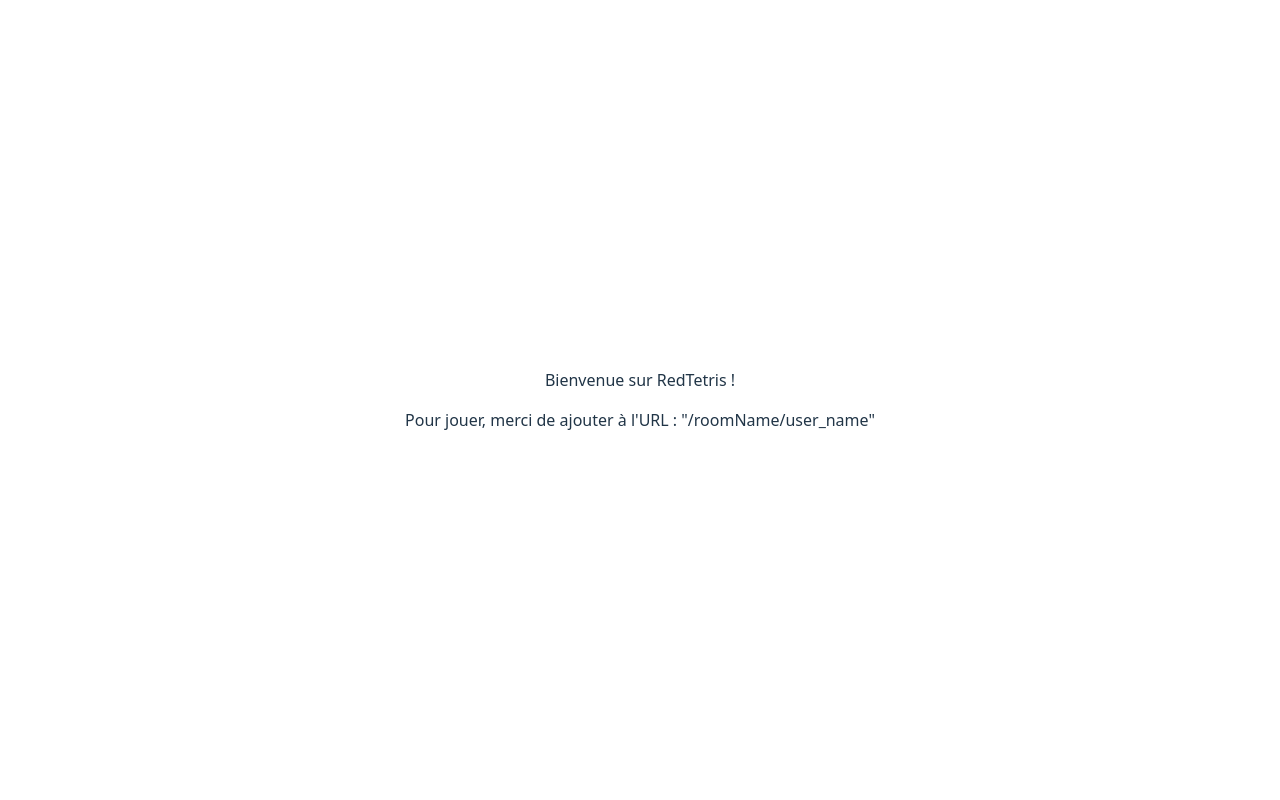
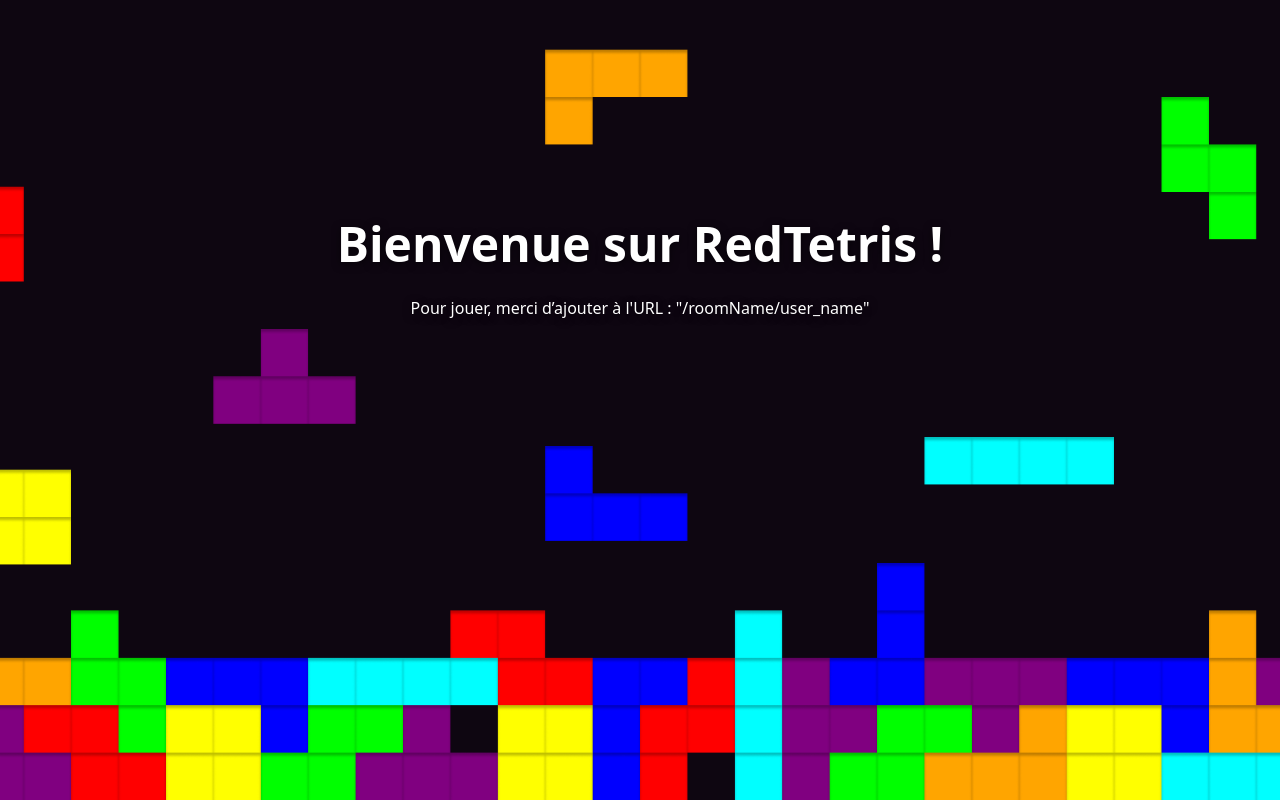
Before and after one commit to MargotBhn/redTetris, a React (Vite) app in the folder client/: page / in a window 1280 px wide. Built offline with nearby package versions, Linux system fonts and the light colour scheme.

Commit message:
Adding Backgrounds to all pages

```diff
--- a/client/src/Components/GameLobby.tsx
+++ b/client/src/Components/GameLobby.tsx
@@ -2,7 +2,7 @@
 import {useEffect, useState} from "react";
 import {io, Socket} from "socket.io-client";
 import WaitingRoom from "./WaitingRoom.tsx";
-
+import bgSimple from "../assets/BackgroundSimple.png"
 
 // import WaitingRoom from "./WaitingRoom.tsx";
 
@@ -109,7 +109,22 @@
         )
     } else if (status === "Game") {
         return (
-            <p>Let's Game</p>
+            <div
+                style={{
+                  position: "fixed",       // background fixe fullscreen
+                  top: 0,
+                  left: 0,
+                  width: "100%",
+                  height: "100%",
+                  backgroundImage: `url(${bgSimple})`,
+                  backgroundSize: "cover",
+                  backgroundPosition: "center",
+                  backgroundRepeat: "no-repeat",
+                  overflow: "hidden",      // sécurité si image trop grande
+                }}
+              >
+                <p>Let's Game</p>
+            </div>
         )
     } else {
         return (<>Status empty</>)
--- a/client/src/Components/WaitingRoom.tsx
+++ b/client/src/Components/WaitingRoom.tsx
@@ -1,3 +1,5 @@
+import bgTetris from '../assets/BackgroundTetris.png'
+
 interface WaitingRoomProps {
     leader: boolean
     listPlayers: string[]
@@ -12,11 +14,38 @@
     const players = listPlayers.map((player) => <p>{player}</p>)
 
     return (
-        <>
-            <h3>Players List</h3>
-            <p>{players}</p>
-            {leader ? <StartButton startGame={startGame}/> : null}
-        </>
+        <div
+            style={{
+                position: "fixed",       // background fixe fullscreen
+                top: 0,
+                left: 0,
+                width: "100%",
+                height: "100%",
+                backgroundImage: `url(${bgTetris})`,
+                backgroundSize: "cover",
+                backgroundPosition: "center",
+                backgroundRepeat: "no-repeat",
+                overflow: "hidden",      // sécurité si image trop grande
+              }}
+            >
+              {/* Texte indépendant */}
+              <div
+                style={{
+                  position: "absolute",
+                  top: "20%",             // distance depuis le haut
+                  left: "50%",
+                  transform: "translateX(-50%)", // centré horizontalement
+                  textAlign: "center",
+                  color: "#fff",
+                  textShadow: "0 2px 8px rgba(0,0,0,0.6)",
+                  zIndex: 10,             // assure que le texte est au-dessus du background
+                }}
+              >
+                  <h3>Players List</h3>
+                  <p>{players}</p>
+                  {leader ? <StartButton startGame={startGame}/> : null}
+              </div>
+            </div>
     )
 
 }
--- a/client/src/Home.tsx
+++ b/client/src/Home.tsx
@@ -1,11 +1,39 @@
-
-
+import bgTetris from "./assets/BackgroundTetris.png";
 
 export default function Home() {
-    return (
-        <>
-            <p className="text-xl">Bienvenue sur RedTetris !</p>
-            <p>Pour jouer, merci de ajouter à l'URL : "/roomName/user_name"</p>
-        </>
-    )
+  return (
+    <div
+      style={{
+        position: "fixed",       // background fixe fullscreen
+        top: 0,
+        left: 0,
+        width: "100%",
+        height: "100%",
+        backgroundImage: `url(${bgTetris})`,
+        backgroundSize: "cover",
+        backgroundPosition: "center",
+        backgroundRepeat: "no-repeat",
+        overflow: "hidden",      // sécurité si image trop grande
+      }}
+    >
+      {/* Texte indépendant */}
+      <div
+        style={{
+          position: "absolute",
+          top: "20%",             // distance depuis le haut
+          left: "50%",
+          transform: "translateX(-50%)", // centré horizontalement
+          textAlign: "center",
+          color: "#fff",
+          textShadow: "0 2px 8px rgba(0,0,0,0.6)",
+          zIndex: 10,             // assure que le texte est au-dessus du background
+        }}
+      >
+        <p style={{ fontSize: "48px", fontWeight: "bold", marginBottom: "12px" }}>
+          Bienvenue sur RedTetris !
+        </p>
+        <p>Pour jouer, merci d’ajouter à l'URL : "/roomName/user_name"</p>
+      </div>
+    </div>
+  );
 }
```
